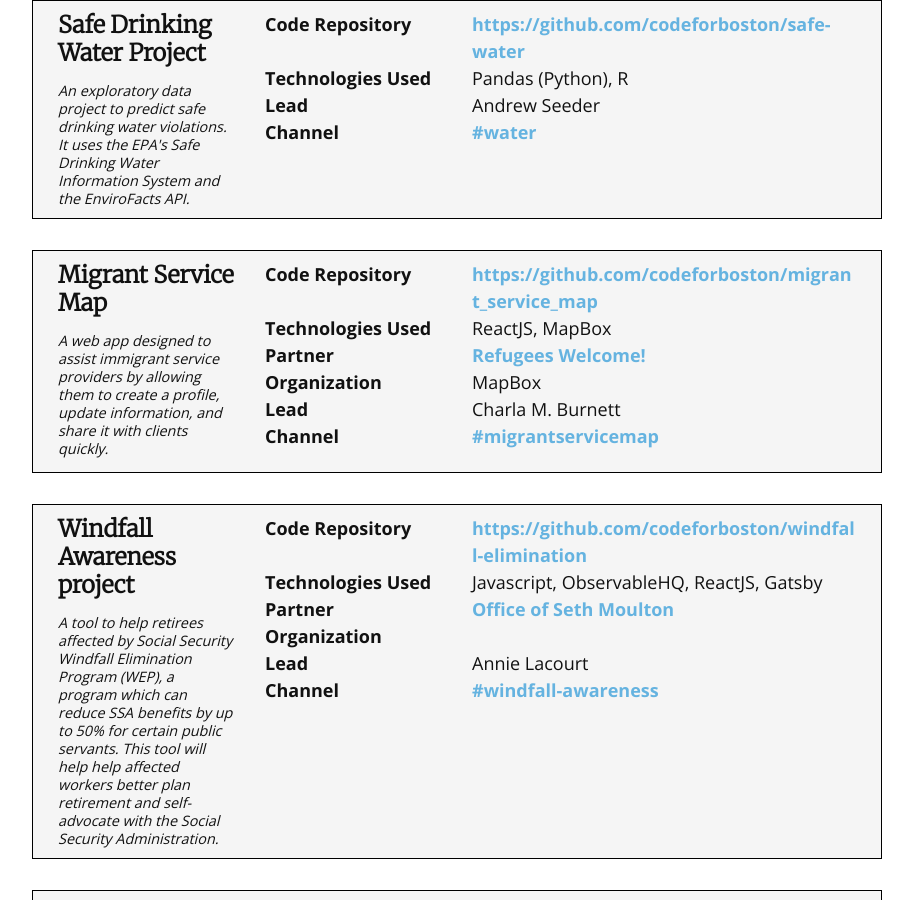
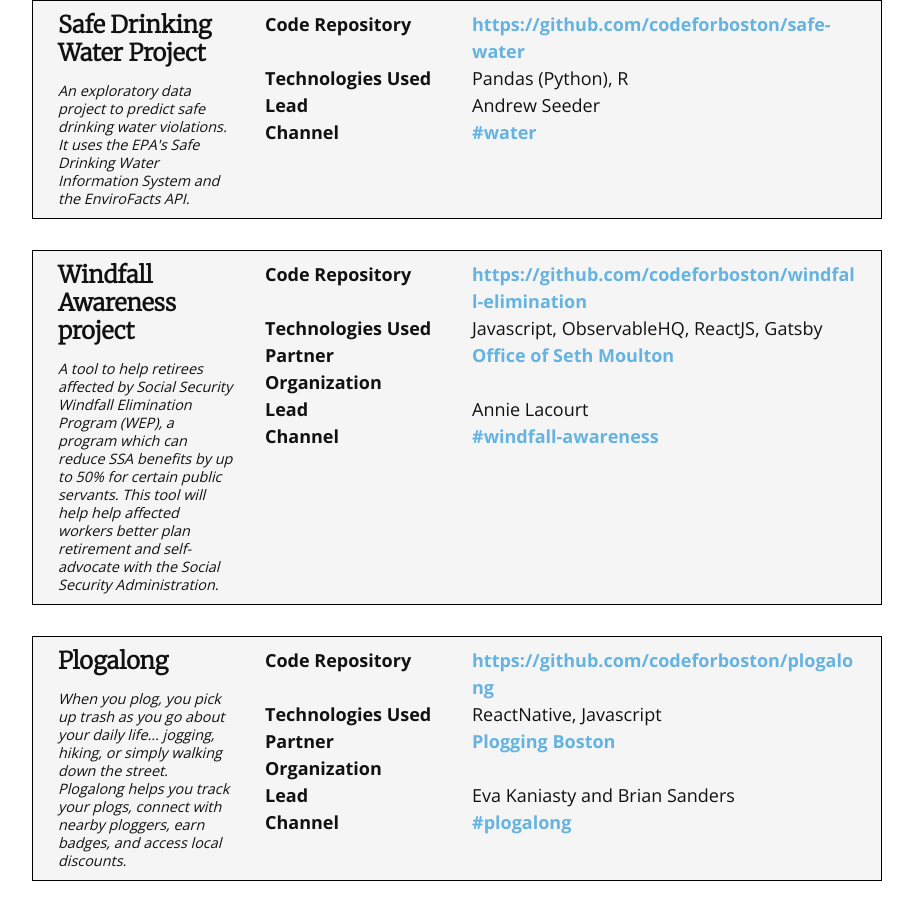
Before and after one commit to codeforboston/codeforboston.org, a Jekyll site: the page built from projects.html, in a window 1280 px wide and 900 px high, scrolled down 1391 px. Shown: the whole window, without its empty margins (183-1096 px from the left). Built offline with Jekyll 4.4.1, drawn with Linux system fonts in a browser that asks for light colours; nearby versions of some CDN libraries.

Commit message:
Update projects status

```diff
--- a/_data/projects/active.yml
+++ b/_data/projects/active.yml
@@ -57,19 +57,6 @@
   technologies: Pandas (Python), R
   slackChannel: water
 -
-  name: Migrant Service Map
-  repository: https://github.com/codeforboston/migrant_service_map
-  elevatorPitch: >-
-    A web app designed to assist immigrant service providers by allowing them to
-    create a profile, update information, and share it with clients quickly.
-  lead: Charla M. Burnett
-  partner:
-    - name: Refugees Welcome!
-      url: https://refugeeswelcomehome.org
-    - name: MapBox
-  technologies: ReactJS, MapBox
-  slackChannel: migrantservicemap
--
   name: Windfall Awareness project
   repository: https://github.com/codeforboston/windfall-elimination
   elevatorPitch: >-
--- a/_data/projects/inactive.yml
+++ b/_data/projects/inactive.yml
@@ -67,3 +67,6 @@
 -
   name: EnerSave
   url: https://github.com/codeforboston/cambridge_energy_app
+-
+  name: Migrant Service Map
+  url: https://migrantservicemap.com/
```
